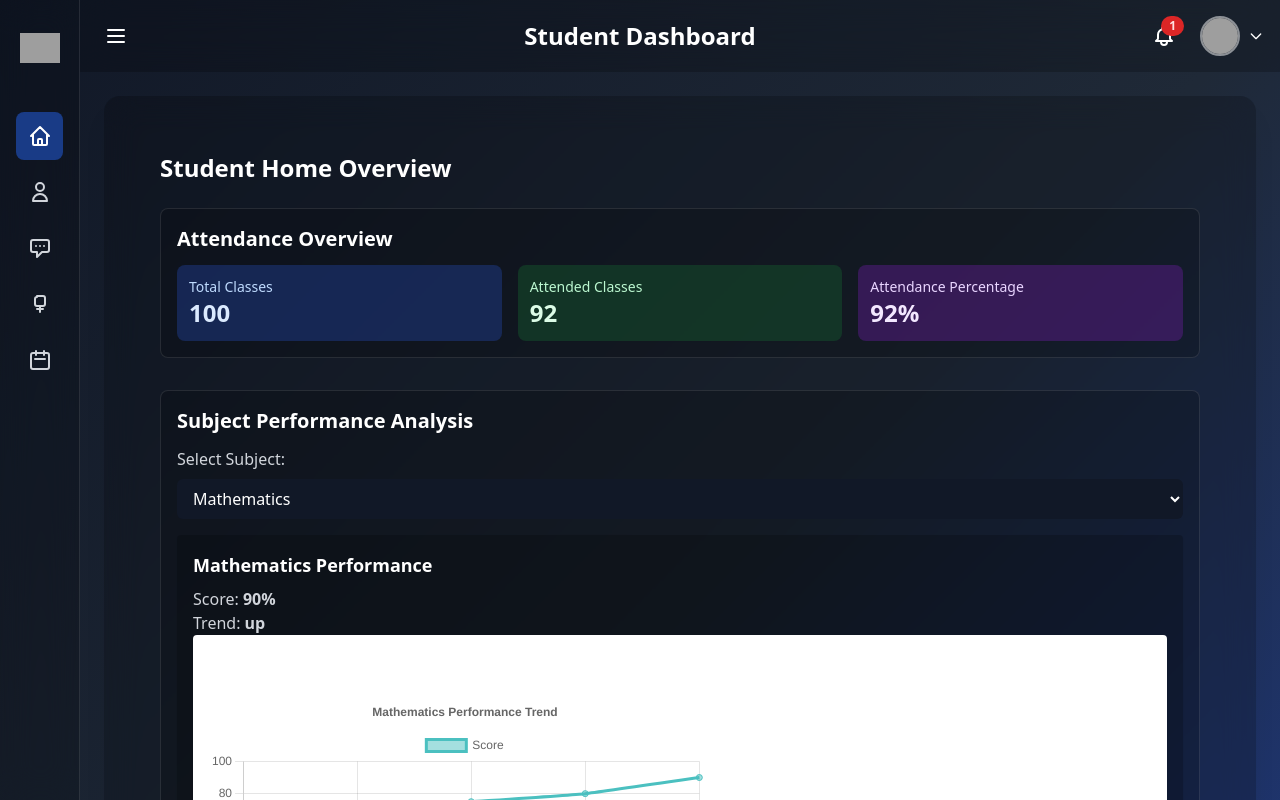
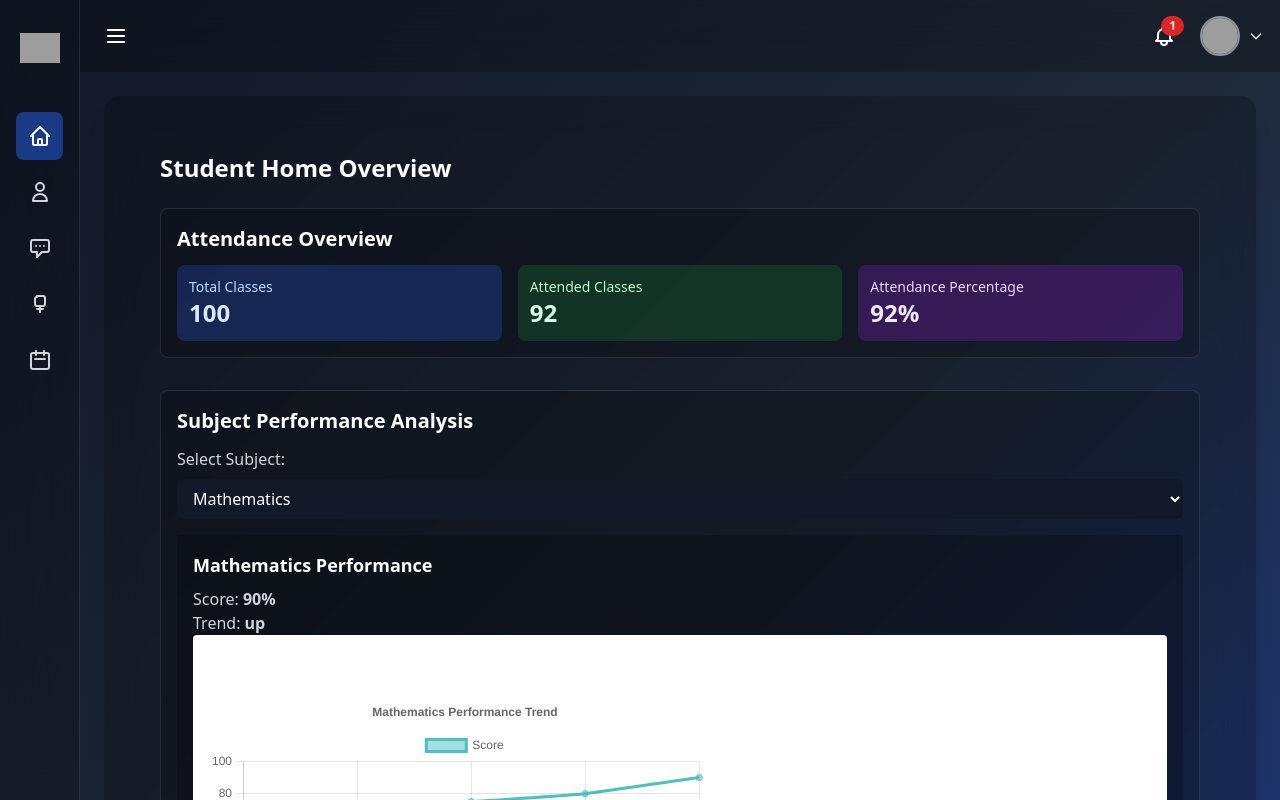
Before and after one commit to Stack-Rack-Swotify/swotify, a React (Vite) app in the folder swotify/: page /student-dashboard/home in a window 1280 px wide. Shown: the top 800 px of the page. Built offline with nearby package versions, Linux system fonts and the light colour scheme; grey boxes are pictures that could not be loaded.

Commit message:
feat: Remove 'Student Dashboard' title from navbar
This commit removes the 'Student Dashboard' text from the main header navigation bar, as requested by the user. This cleans up the header and allows for more space or a less cluttered look.

```diff
--- a/swotify/src/App.jsx
+++ b/swotify/src/App.jsx
@@ -3,6 +3,7 @@ import { BrowserRouter, Routes, Route } from 'react-router-dom';
 import Login from './modules/auth/pages/login.jsx';
 import Signup from './modules/auth/pages/signup.jsx'; // Import the new Signup component
 import StudentDashboard from './modules/student/pages/StudentDashboard.jsx'; // Import the StudentDashboard component
+import TeacherDashboard from './modules/teacher/pages/TeacherDashboard.jsx'; // Import the TeacherDashboard component
 
 function App() {
   return (
@@ -12,6 +13,7 @@ function App() {
         <Route path="/signup" element={<Signup />} />
         {/* Route for Student Dashboard with nested routes */}
         <Route path="/student-dashboard/*" element={<StudentDashboard />} /> {/* Use * for nested routes */}
+        <Route path="/teacher-dashboard" element={<TeacherDashboard />} />
         {/* You can add a default route or redirect here if needed */}
         <Route path="/" element={<Signup />} /> {/* Default to signup */}
       </Routes>
--- a/swotify/src/modules/auth/pages/login.jsx
+++ b/swotify/src/modules/auth/pages/login.jsx
@@ -37,6 +37,8 @@ const Login = () => {
         // Redirect based on role, for now, all go to student-dashboard if successful
         if (user.role === 'Student') {
           navigate('/student-dashboard');
+        } else if (user.role === 'Teacher') {
+          navigate('/teacher-dashboard');
         } else {
           // For other roles, just log for now or redirect to a generic dashboard
           navigate('/student-dashboard'); // Redirect all authenticated users to student dashboard for now
--- a/swotify/src/modules/student/pages/StudentDashboard.jsx
+++ b/swotify/src/modules/student/pages/StudentDashboard.jsx
@@ -139,7 +139,7 @@ const StudentDashboard = () => {
               ></path>
             </svg>
           </button>
-          <h1 className="text-2xl font-bold">Student Dashboard</h1>
+
           <div className="flex items-center space-x-4"> {/* Container for notification and profile */}
             {/* Notification Icon */}
             <div className="relative">
```
